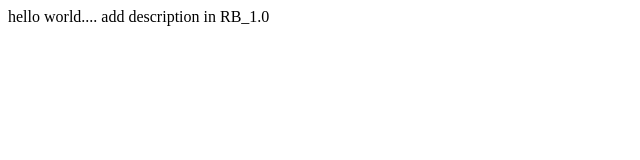
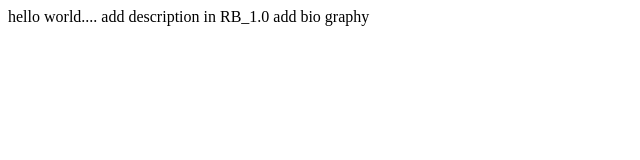
Before and after one commit to yang-jihoon/eduGithub, a plain HTML site: page index.html in a window 1280 px wide. Shown: the whole page, without its empty margins (0-640 px from the left). Drawn offline with Linux system fonts and the light colour scheme.

Commit message:
add biograph in master

```diff
--- a/index.html
+++ b/index.html
@@ -4,4 +4,5 @@
 
 <body>
 add description in RB_1.0
+add bio graphy
 </body>
```
